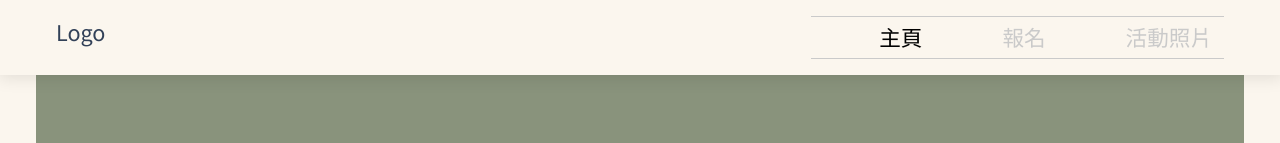
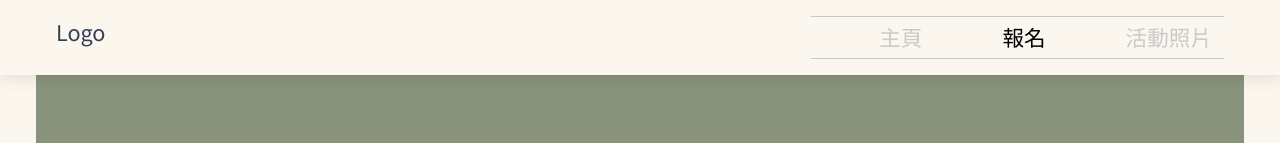
Before and after one commit to IBaseAsyncOrgFactoryProvider/ic-im-in-cse-2022, a Next.js app: page /signup/verify in a window 1280 px wide. Shown: the top 143 px of the page. Built offline with nearby package versions, Linux system fonts and the light colour scheme.

Commit message:
Make navbar links route-aware

```diff
--- a/components/Navbar.js
+++ b/components/Navbar.js
@@ -1,3 +1,4 @@
+import ActiveLink from './ActiveLink.tsx'
 import styles from '../styles/Navbar.module.css'
 
 export default function Navbar() {
@@ -6,8 +7,12 @@
             <div className={styles.container}>
                 <div>Logo</div>
                 <div className={styles.links}>
-                    <a href="#" className={styles.active}>主頁</a>
-                    <a href="#">報名</a>
+                  <ActiveLink activeClassName={styles.active} href="/">
+                    <a>主頁</a>
+                  </ActiveLink>
+                  <ActiveLink activeClassName={styles.active} href="/signup" matchPrefix={true}>
+                    <a>報名</a>
+                  </ActiveLink>
                     <a href="#">活動照片</a>
                 </div>
             </div>
```
